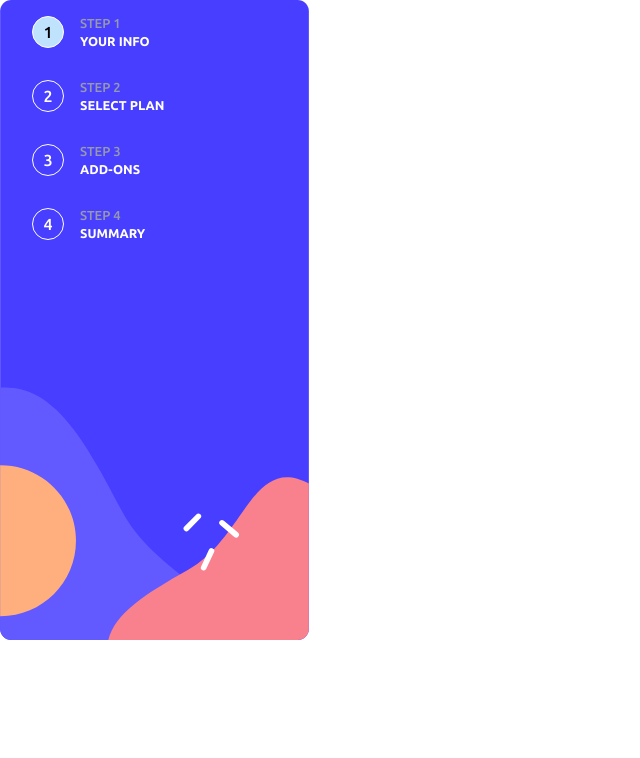
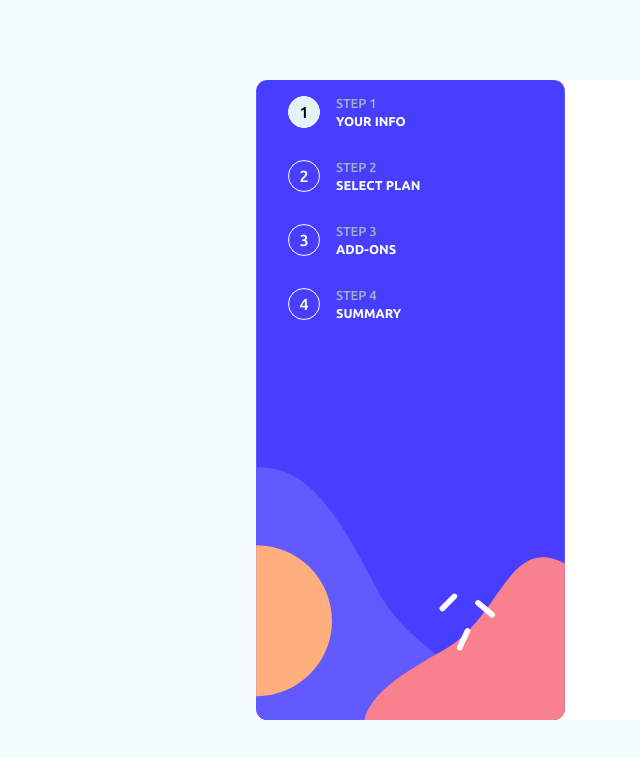
Before and after one commit to abanoubsamir-28/twk_preparation, a Vue app: page / in a window 1280 px wide. Shown: the top 758 px of the page, without its empty margins (0-640 px from the left). Built offline with nearby package versions, Linux system fonts and the light colour scheme.

Commit message:
stepper styling

```diff
--- a/src/App.vue
+++ b/src/App.vue
@@ -54,6 +54,10 @@ export default {
     },
   },
   methods: {
+    resetFormStepper() {
+      this.activeStep = 1;
+      this.formStepperMeta.get(1).isActive = true;
+    },
     handleStepChange(index) {
       this.formStepperMeta.get(this.activeStep).isActive = false;
       this.formStepperMeta.get(index).isActive = true;
@@ -61,13 +65,13 @@ export default {
     },
   },
   mounted() {
-    this.activeStep = 1;
-    this.formStepperMeta.get(1).isActive = true;
+    this.resetFormStepper();
   },
 };
 </script>
 
 <template>
+  <div class="stepper_form">
     <div class="step_form__navigation">
       <stepper
         @step-clicked="handleStepChange"
@@ -76,4 +80,5 @@ export default {
         :key="item.index"
       ></stepper>
     </div>
+  </div>
 </template>
--- a/src/assets/styles/stepper-form.css
+++ b/src/assets/styles/stepper-form.css
@@ -1,3 +1,8 @@
+.stepper_form {
+  width: 60vw;
+  height: 80vh;
+  background-color: var(--white);
+}
 .step_form__navigation {
   background-image: url("../images/bg-sidebar-desktop.svg");
   background-repeat: no-repeat;
--- a/src/style.css
+++ b/src/style.css
@@ -2,19 +2,25 @@
 @import url("./assets/styles/reset.css");
 
 :root {
-  --marine-blue: hsl(213, 96%, 18%);
-  --purplish-blue: hsl(243, 100%, 62%);
-  --pastel-blue: hsl(228, 100%, 84%);
-  --light-blue: hsl(206, 94%, 87%);
-  --strawberry-red: hsl(354, 84%, 57%);
+  --marine-blue: #1a2e4d;
+  --purplish-blue: #7f3f8c;
+  --pastel-blue: #d5e2f3;
+  --light-blue: #e3f3f8;
+  --strawberry-red: #e54a3d;
 
-  --cool-gray: hsl(231, 11%, 63%);
-  --light-gray: hsl(229, 24%, 87%);
-  --magnolia: hsl(217, 100%, 97%);
-  --alabaster: hsl(231, 100%, 99%);
-  --white: hsl(0, 0%, 100%);
+  --cool-gray: #a1b2c2;
+  --light-gray: #e3e8ef;
+  --magnolia: #f4fbfe;
+  --alabaster: #fcfcfe;
+  --white: #ffffff;
 }
+
 
 body {
   font-family: "font-medium", sans-serif;
+  display: flex;
+  justify-content: center;
+  align-items: center;
+  height: 100vh;
+  background-color: var(--magnolia);
 }
```
Lines whose indentation alone changed are shown as unchanged.
